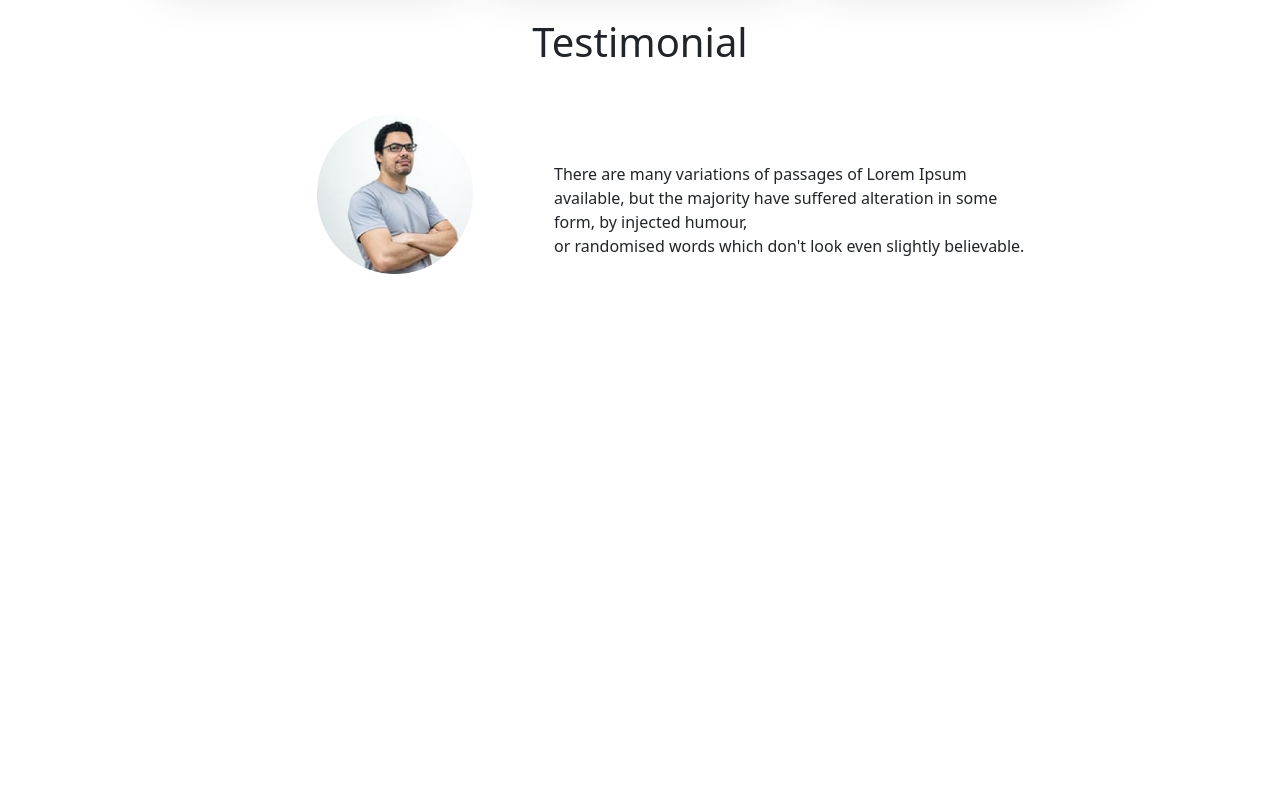
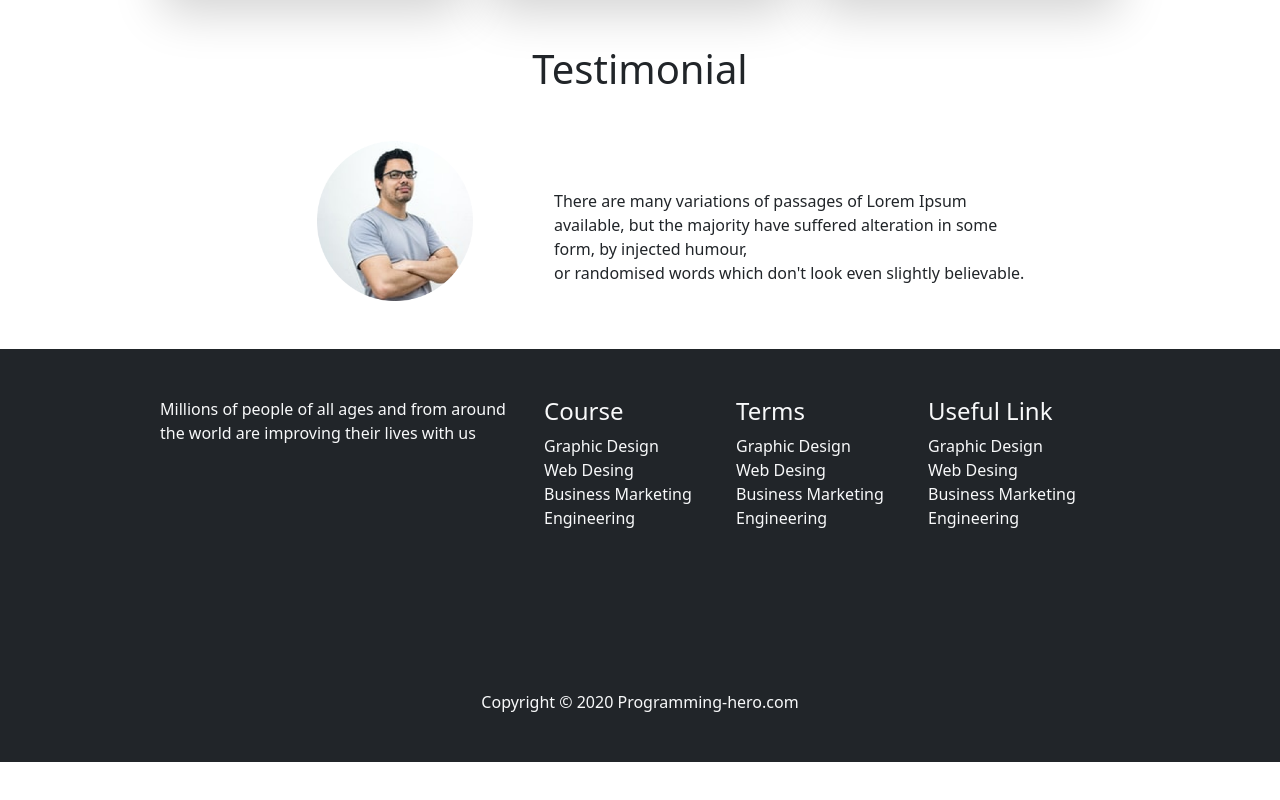
Before and after one commit to MH-akhirul/e-sehool-resources, a plain HTML site: page index.html in a window 1280 px wide. Shown: the part 1501-2301 px from the top of the page. Before the commit the page ends 1823 px from the top, so only its background shows below. Drawn offline with nearby package versions, Linux system fonts and the light colour scheme.

Commit message:
E-Sehool compilit

```diff
--- a/index.html
+++ b/index.html
@@ -13,7 +13,7 @@
         <div class="nav-continor  w-75 my-0 mx-auto  d-flex justify-content-between py-5">
             <nav class="navbar navbar-expand-lg bg-success-subtle b-flex">
                 <div class="container-fluid w-50">
-                        <img src="./ICON/Logo.png"class="img-fluid w-25 " alt="">
+                        <img src="./ICON/Logo.png"class="img-fluid w-50 " alt="">
                         <button class="navbar-toggler" type="button" data-bs-toggle="collapse" data-bs-target="#navbarNavAltMarkup" aria-controls="navbarNavAltMarkup" aria-expanded="false" aria-label="Toggle navigation">
                           <span class="navbar-toggler-icon"></span>
                         </button>
@@ -188,12 +188,39 @@
       majority have suffered alteration in some form, by injected humour,
     <br> or randomised words which don't look even slightly believable.</p>
   </div>
+</div>
+</main>
+<!-- main section end -->
 
-</div>
+<footer class="bg-dark">
+   <div class="footre-continor d-flex justify-content-around  w-75 my-0 mx-auto bg-dark">
 
-</main>
+    <div class="box w-50 text-light py-5 mb-5">
+      <p>Millions of people of all ages and from around <br>
+        the world are improving their lives with us</p>
 
-<footer></footer>
+    </div>
+    <div class="box w-25 text-light py-5 mb-5">
+      <h4>Course</h4>
+      <p> Graphic Design <br> Web Desing  <br>Business Marketing <br> Engineering</p>
+    </div>
+
+
+    <div class="box w-25 text-light py-5 mb-5 ">
+      <h4>Terms</h4>
+      <p>Graphic Design <br> Web Desing <br> Business Marketing <br> Engineering</p>
+    </div>
+
+
+    <div class="box w-25 text-light py-5 mb-5 ">
+      <h4>Useful Link</h4>
+      <p>Graphic Design <br> Web Desing <br> Business Marketing <br> Engineering</p>
+    </div>
+
+
+  </div>
+  <p class="text-center text-light py-5 mb-5">Copyright © 2020 Programming-hero.com</p>
+</footer>
 
 
 
```
